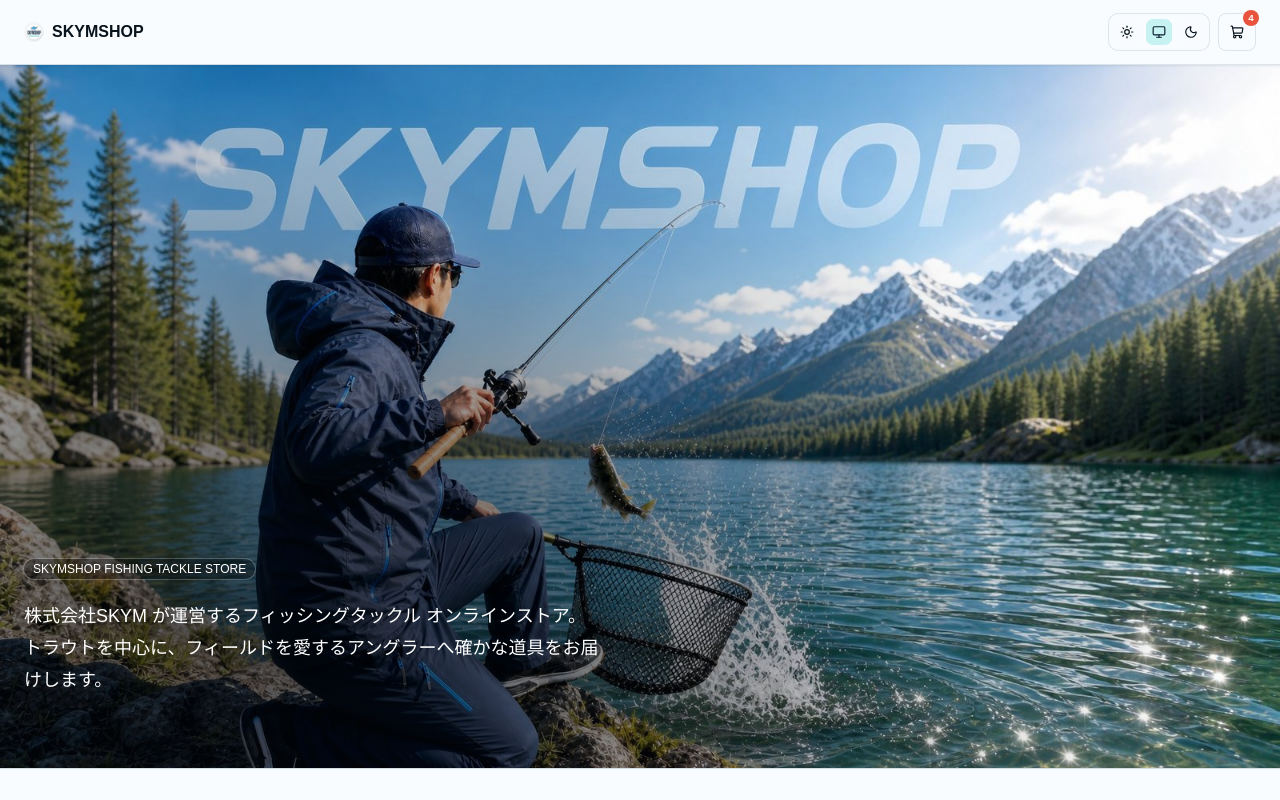
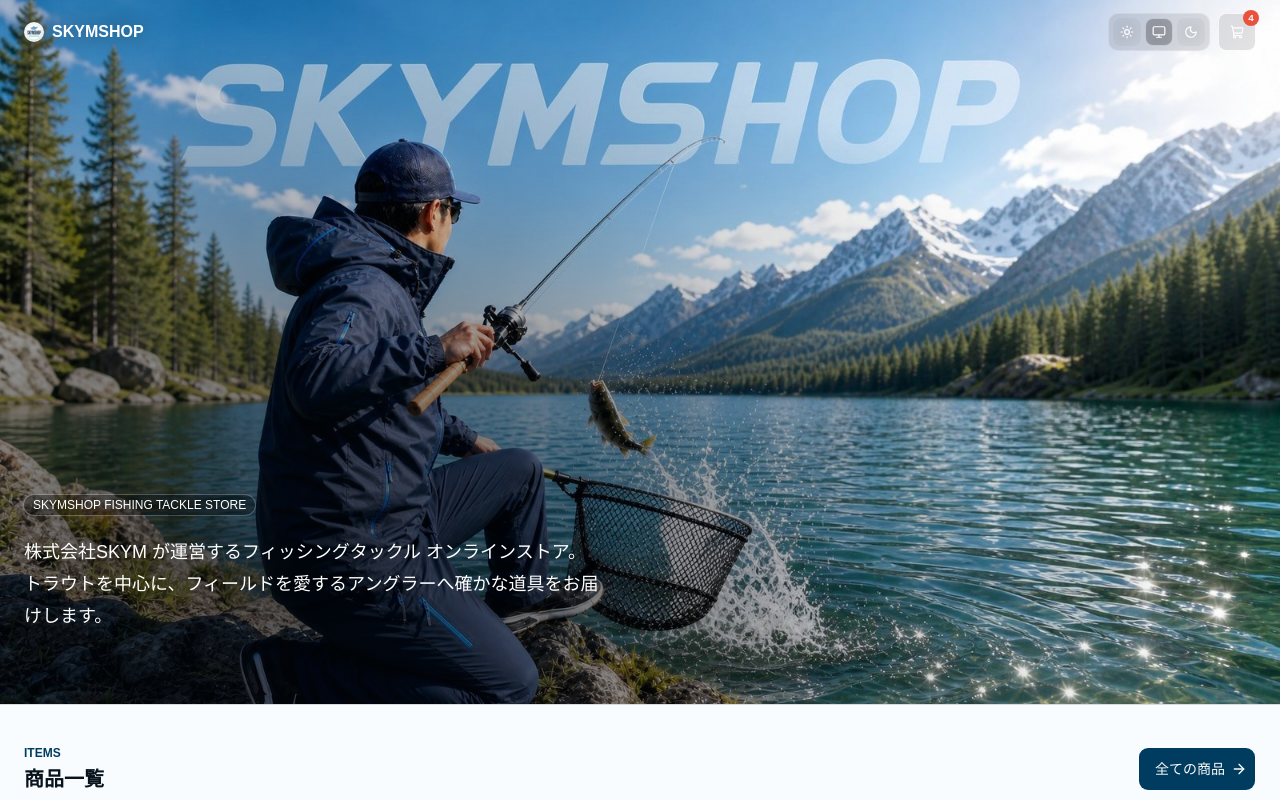
Before and after one commit to r77tchan/skym-shop-design, a React (Vite) app: page / in a window 1280 px wide. Shown: the top 800 px of the page. Built offline with nearby package versions, Linux system fonts and the light colour scheme.

Commit message:
詳細画面でメイン画像を切り抜かない表示

```diff
--- a/src/components/site-header.tsx
+++ b/src/components/site-header.tsx
@@ -8,18 +8,60 @@ import { cn } from '@/lib/utils'
 
 type SiteHeaderProps = {
   transparentOnTop?: boolean
+  transparentOnTopFrom?: 'sm'
 }
 
-export function SiteHeader({ transparentOnTop = false }: SiteHeaderProps) {
+const transparentOnTopMediaQueries = {
+  sm: '(min-width: 40rem)',
+} as const
+
+function isTransparentOnTopViewport(
+  from: SiteHeaderProps['transparentOnTopFrom'],
+) {
+  if (!from || typeof window === 'undefined') {
+    return true
+  }
+
+  return window.matchMedia(transparentOnTopMediaQueries[from]).matches
+}
+
+export function SiteHeader({
+  transparentOnTop = false,
+  transparentOnTopFrom,
+}: SiteHeaderProps) {
+  const [isTransparentViewport, setIsTransparentViewport] = useState(() =>
+    isTransparentOnTopViewport(transparentOnTopFrom),
+  )
+  const canUseTransparentOnTop = transparentOnTop && isTransparentViewport
   const [isPastTop, setIsPastTop] = useState(() =>
-    transparentOnTop && typeof window !== 'undefined'
+    canUseTransparentOnTop && typeof window !== 'undefined'
       ? window.scrollY > 24
       : false,
   )
-  const isHeaderPinned = !transparentOnTop || isPastTop
+  const isHeaderPinned = !canUseTransparentOnTop || isPastTop
 
   useEffect(() => {
-    if (!transparentOnTop) {
+    if (!transparentOnTop || !transparentOnTopFrom) {
+      return
+    }
+
+    const mediaQueryList = window.matchMedia(
+      transparentOnTopMediaQueries[transparentOnTopFrom],
+    )
+    const updateTransparentViewport = () => {
+      setIsTransparentViewport(mediaQueryList.matches)
+    }
+
+    updateTransparentViewport()
+    mediaQueryList.addEventListener('change', updateTransparentViewport)
+
+    return () => {
+      mediaQueryList.removeEventListener('change', updateTransparentViewport)
+    }
+  }, [transparentOnTop, transparentOnTopFrom])
+
+  useEffect(() => {
+    if (!canUseTransparentOnTop) {
       return
     }
 
@@ -27,12 +69,13 @@ export function SiteHeader({ transparentOnTop = false }: SiteHeaderProps) {
       setIsPastTop(window.scrollY > 24)
     }
 
+    updateHeaderState()
     window.addEventListener('scroll', updateHeaderState, { passive: true })
 
     return () => {
       window.removeEventListener('scroll', updateHeaderState)
     }
-  }, [transparentOnTop])
+  }, [canUseTransparentOnTop])
 
   return (
     <header
--- a/src/pages/home-page.tsx
+++ b/src/pages/home-page.tsx
@@ -28,8 +28,8 @@ import { cn } from '@/lib/utils'
 
 export function HomePage() {
   return (
-    <main className="min-h-svh bg-background pt-16 text-foreground">
-      <SiteHeader />
+    <main className="min-h-svh bg-background pt-[calc(4rem+1px)] text-foreground sm:pt-0">
+      <SiteHeader transparentOnTop transparentOnTopFrom="sm" />
 
       <section className="relative isolate flex aspect-[16/9] min-h-0 items-end overflow-hidden sm:aspect-auto sm:min-h-[620px] lg:min-h-[88svh]">
         <img
--- a/src/pages/product-detail-page.tsx
+++ b/src/pages/product-detail-page.tsx
@@ -237,7 +237,7 @@ function ProductMedia({ product }: { product: Product }) {
       <div className="overflow-hidden rounded-lg border bg-muted">
         <img
           alt=""
-          className="aspect-square size-full object-cover lg:aspect-[5/6]"
+          className="h-auto w-full object-contain"
           src={assetUrl(selectedImage)}
         />
       </div>
```
